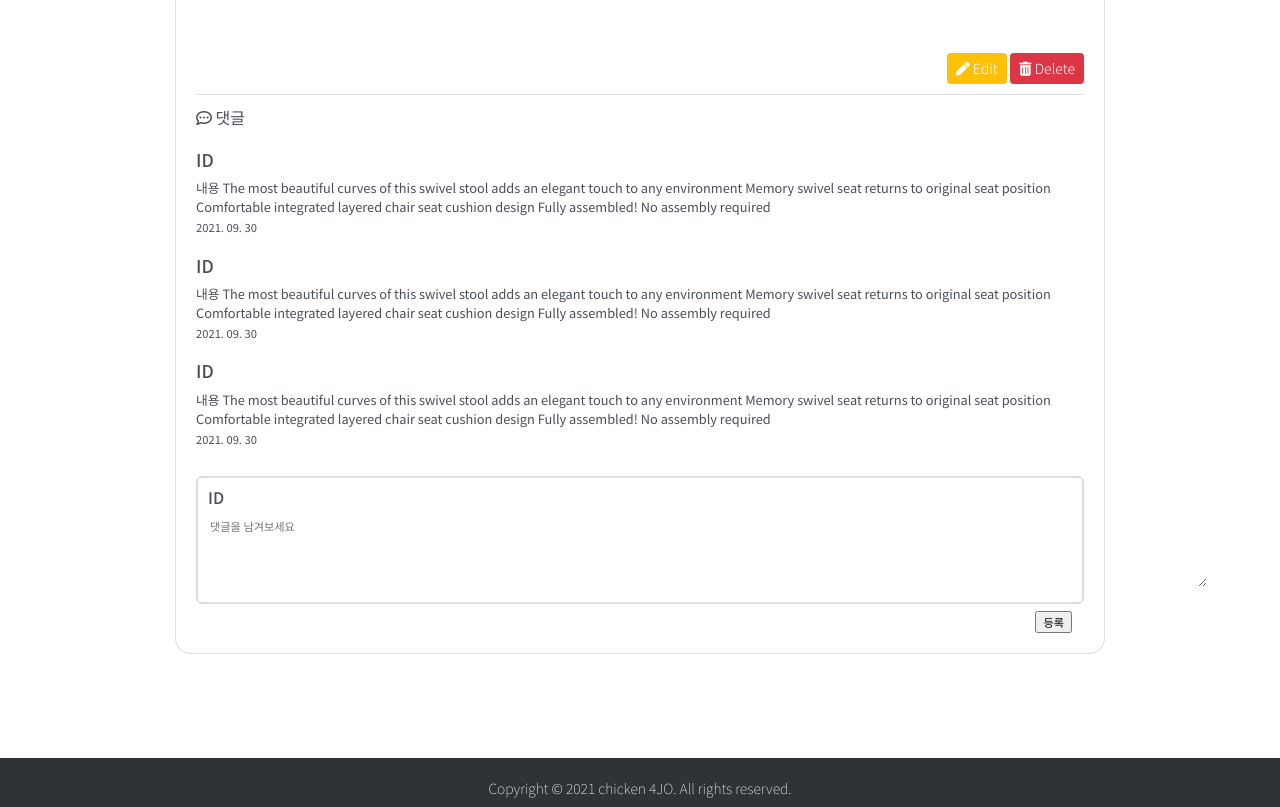
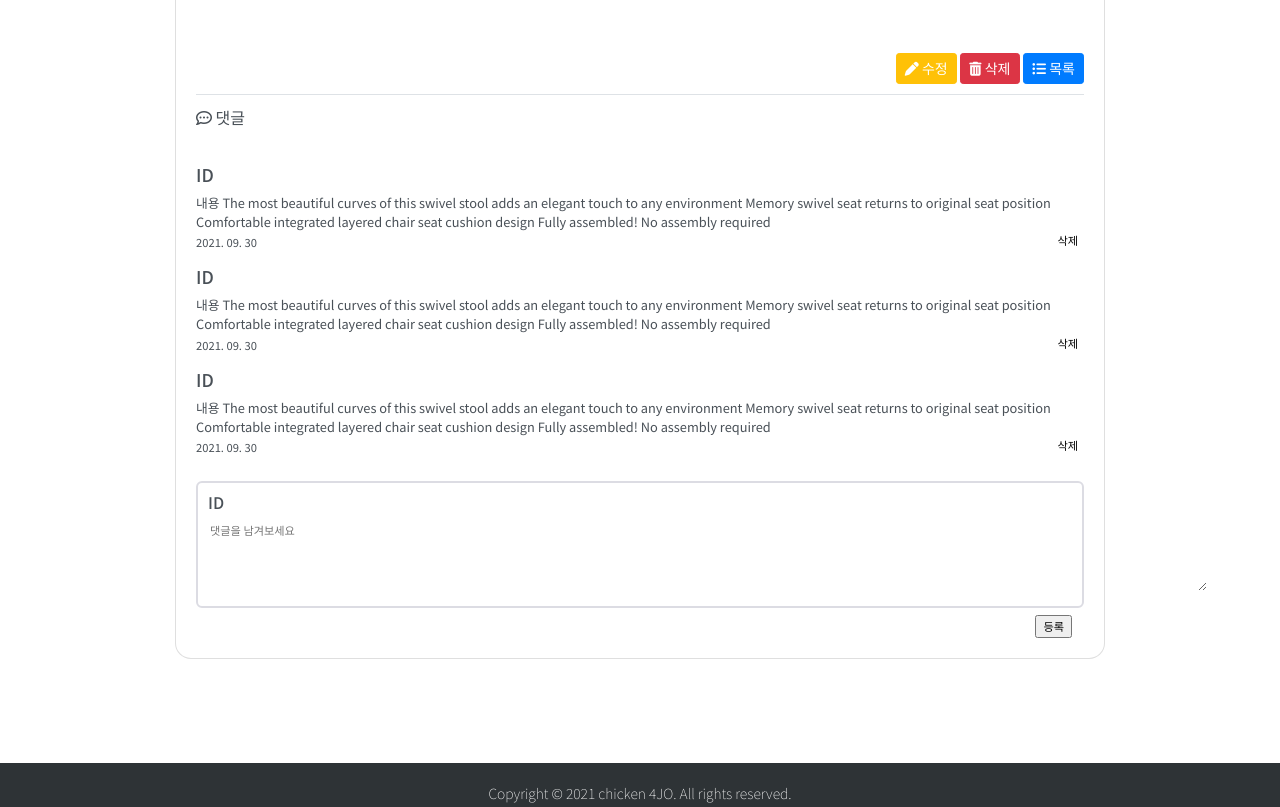
Before and after one commit to chicken4zo/project_web, a plain HTML site: page assets/view/board/productContent.html in a window 1280 px wide. Shown: the part 575-1382 px from the top of the page. Drawn offline with nearby package versions, Linux system fonts and the light colour scheme.

Commit message:
Edit productContent

```diff
--- a/assets/css/productContent.css
+++ b/assets/css/productContent.css
@@ -126,7 +126,9 @@
 }
 
 .commentList h2{
+    clear: both;
     font-size: 1.1rem;
+    margin-top: 35px;
 }
 
 .commentList p{
@@ -136,9 +138,17 @@
 }
 
 .commentList h4{
+    float: left;
     font-size: 0.7rem;
     font-weight: normal;
     margin-top: 5px !important;
+}
+
+.commentList input{
+    float: right;
+    font-size: 0.7rem;
+    border: none;
+    background-color: transparent;
 }
 
 .commentWrite_Wrap{
@@ -146,7 +156,7 @@
     border: 2px solid #dcdce3;
     border-radius: 6px;
     padding :10px 10px;
-    margin: 30px 0 10px;
+    margin: 45px 0 10px;
 
 }
 
--- a/assets/view/board/productContent.html
+++ b/assets/view/board/productContent.html
@@ -155,11 +155,15 @@
                                         <button type="button" class="btn btn-warning btn-sm"
                                                 onclick="location.href='#'">
                                             <i class="fas fa-pen"></i>
-                                            <span>Edit</span>
+                                            <span>수정</span>
                                         </button>
                                         <button type="button" class="btn btn-danger btn-sm" onclick="location.href='#'">
                                             <i class="fas fa-trash-alt"></i>
-                                            <span>Delete</span>
+                                            <span>삭제</span>
+                                        </button>
+                                        <button type="button" class="btn btn-primary btn-sm" onclick="location.href='#'">
+                                            <i class="fas fa-list-ul"></i>
+                                            <span>목록</span>
                                         </button>
 
                                     </div>
@@ -181,6 +185,8 @@
                                                 assembled! No
                                                 assembly required</p>
                                             <h4>2021. 09. 30</h4>
+                                            <input type="button" value="삭제" onclick="">
+
                                         </div>
                                         <!--지우기-->
                                         <div class="commentList">
@@ -192,7 +198,12 @@
                                                 assembled! No
                                                 assembly required</p>
                                             <h4>2021. 09. 30</h4>
+                                            <input type="button" value="삭제" onclick="">
+
                                         </div>
+
+
+
                                         <div class="commentList">
                                             <h2>ID</h2>
                                             <p>내용 The most beautiful curves of this swivel stool adds an elegant touch
@@ -202,6 +213,8 @@
                                                 assembled! No
                                                 assembly required</p>
                                             <h4>2021. 09. 30</h4>
+                                            <input type="button" value="삭제" onclick="">
+
                                         </div>
                                         <!--지우기-->
                                     </div>
```
